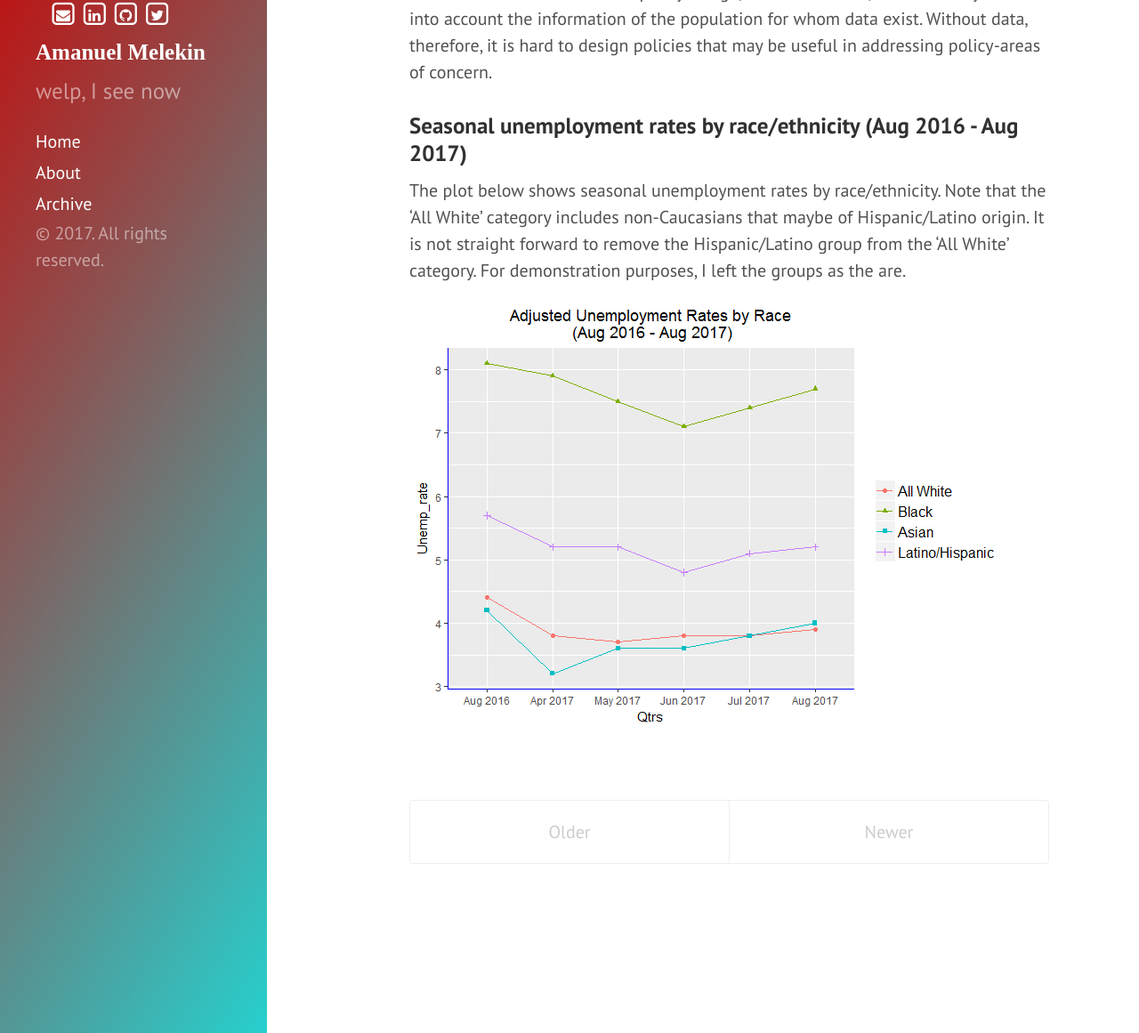
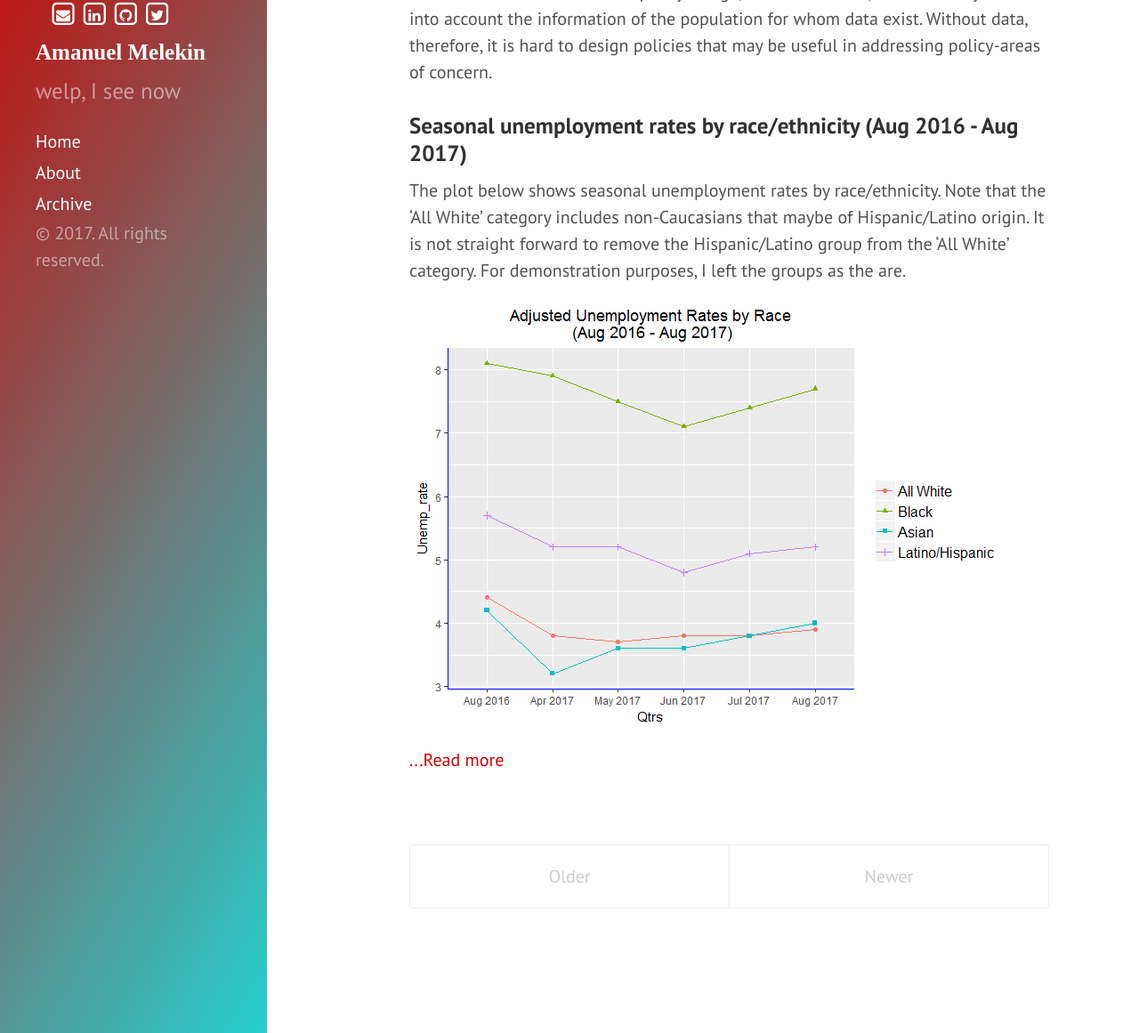
Before and after one commit to azmelekin/azmelekin.github.io, a Jekyll site: the page built from index.html, in a window 1280 px wide and 1365 px high, cut to the strip 204-1365 px from the top of the window. Shown: the whole strip at 89% size. Built offline with Jekyll 4.4.1, drawn with Linux system fonts in a browser that asks for light colours; nearby versions of some CDN libraries; some web fonts are replaced; the list of posts is cut into pages by our own code.

Commit message:
Update index.html

```diff
--- a/index.html
+++ b/index.html
@@ -16,9 +16,9 @@
 
     {{ post.excerpt }}
 
-<!--{% if post.content contains site.excerpt_separator %}
+{% if post.content contains site.excerpt_separator %}
           <a href="{{ post.url }}">...Read more</a>
-      {% endif %} -->
+      {% endif %}
   </div>
   {% endfor %}
 </div>
```
